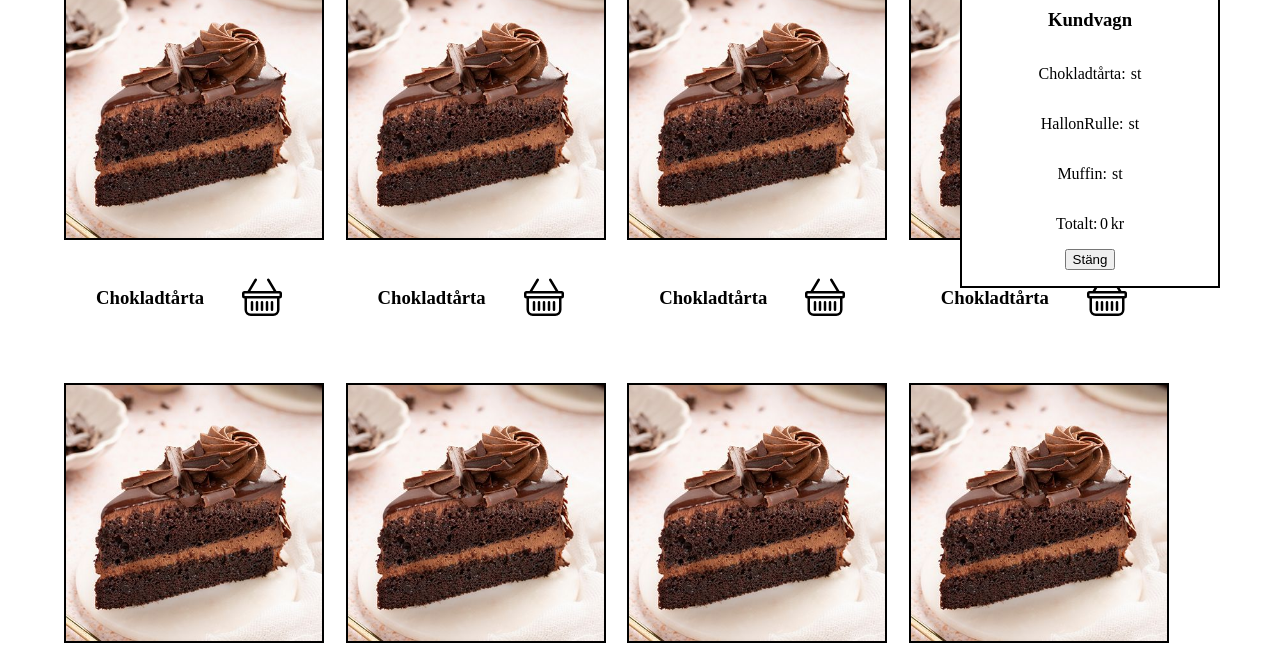
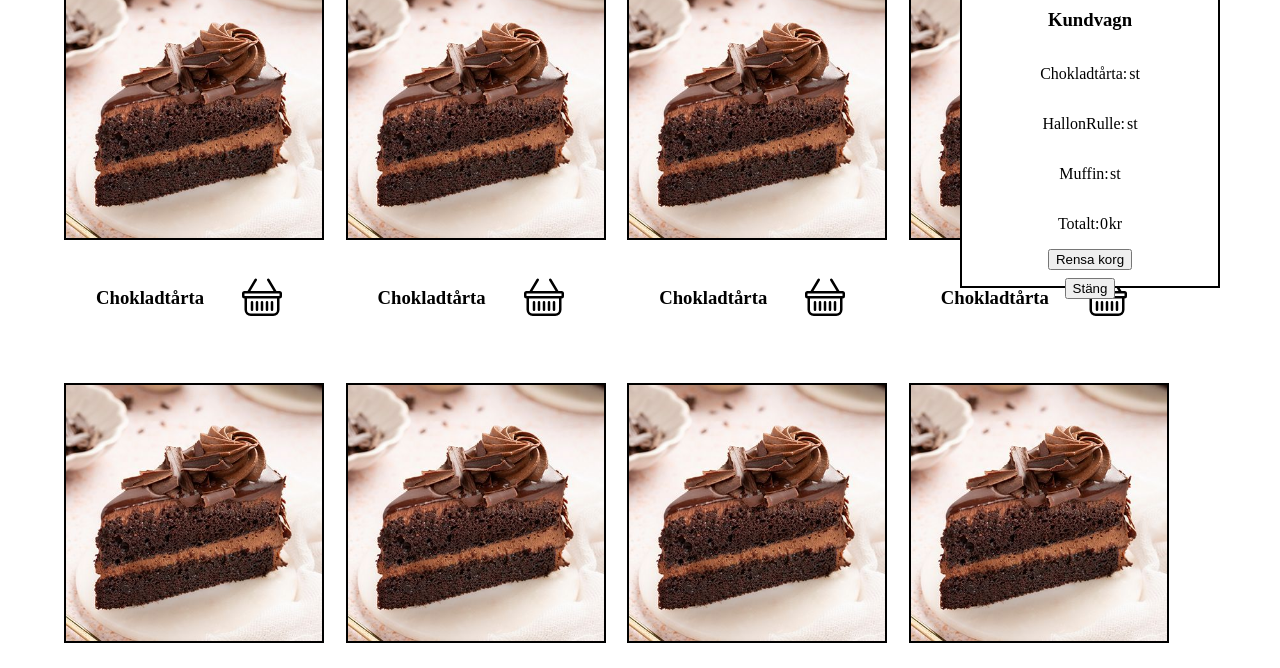
Before and after one commit to Malmgrus/Bakery, a plain HTML site: page shop.html in a window 1280 px wide. Both pictures are taken after a click on the button 1054 px from the left and 40 px from the top of the page. Shown: the part 92-760 px from the top of the page. Drawn offline with nearby package versions, Linux system fonts and the light colour scheme.

Commit message:
small improvements

```diff
--- a/script.js
+++ b/script.js
@@ -1,11 +1,11 @@
+// Shows and hides pages on product page.
 function show(shown, hidden) {
     document.getElementById(shown).style.display='block';
     document.getElementById(hidden).style.display='none';
     return false;
 }
 
-//console.log(show());
-
+// Adds product to the basket. If the product is already in the basket, it increments the amount.
 function addToBasket(product) {
     let basket = {};
 
@@ -15,11 +15,11 @@ function addToBasket(product) {
     } else {
         let productAmount = sessionStorage.getItem(product);
         productAmount++;
-        console.log(productAmount, " går in i update");
         sessionStorage.setItem(product, productAmount);
     }
 }
 
+// Retrives products from session storage and displays them.
 function showBasket() {
     document.getElementById("basketPopup").style.display = "block";
     let showCake = sessionStorage.getItem("cake");
@@ -36,10 +36,16 @@ function showBasket() {
     document.getElementById('totalPrice').innerHTML = total;
 }
 
+// Hide the popup basket
 function hideBasket() {
     document.getElementById("basketPopup").style.display = "none";
 }
 
+document.getElementById('clearBasket').addEventListener('click', function() {
+    sessionStorage.clear();
+});
+
+// Slideshow on product page.
 slideIndex = 0;
 slideShow();
 function slideShow() {
--- a/shop.html
+++ b/shop.html
@@ -30,27 +30,29 @@
         <div class="popupContent">
             <h3>Kundvagn</h3>
 
-            <div style="display: flex; justify-content: center;">
+            <div class="displayContent">
                 <p style="margin-right: 1%;">Chokladtårta:</p>
                 <p id="displayChocolate"></p>
                 <p style="margin-left: 1%;">st</p>
             </div>
-            <div style="display: flex; justify-content: center;">
+            <div class="displayContent">
                 <p style="margin-right: 1%;">HallonRulle:</p>
                 <p id="displayRaspberry"></p>
                 <p style="margin-left: 1%;">st</p>
             </div>
-            <div style="display: flex; justify-content: center;">
+            <div class="displayContent">
                 <p style="margin-right: 1%;">Muffin:</p>
                 <p id="displayMuffin"></p>
                 <p style="margin-left: 1%;">st</p>
             </div>
 
-            <div style="display: flex; justify-content: center;">
+            <div class="displayContent">
                 <p style="margin-Right: 1%;">Totalt:</p>
                 <p id="totalPrice"></p>
                 <p style="margin-left: 1%;">kr</p>
             </div>
+
+            <button id="clearBasket">Rensa korg</button>
             <button onclick="hideBasket()">Stäng</button>
         </div>
     </section>
@@ -330,7 +332,7 @@
         <a class="pageButton" href="#" onclick="return show('Page2','Page3');">Show page 2</a>
     </main>
 
-    <footer class="footer">
+    <footer>
         <div class="footerText">
             <h3>villkor</h3>
             <p>
--- a/style.css
+++ b/style.css
@@ -50,6 +50,21 @@ button {
     z-index: 100;
     margin-top: 10vh;
     left: 75vw;
+}
+
+.popupContent {
+    display: flex;
+    flex-direction: column;
+    align-items: center;
+}
+
+.popupContent :nth-child(6) {
+    margin-bottom: 1vh;
+}
+
+.displayContent {
+    display: flex;
+    justify-content: center;
 }
 
 .slide {
@@ -209,7 +224,7 @@ margin-right: 20%;
     display: inline-block;
 }
 
-.footer {
+footer {
     background-color: black;
     width: 100%;
     height: 45vh;
```
Also changed, not shown: index.html (+1 -1 lines).
